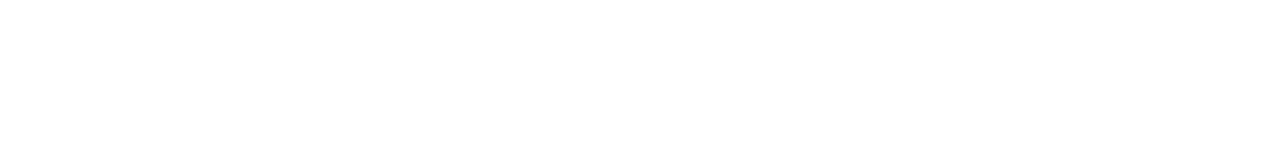
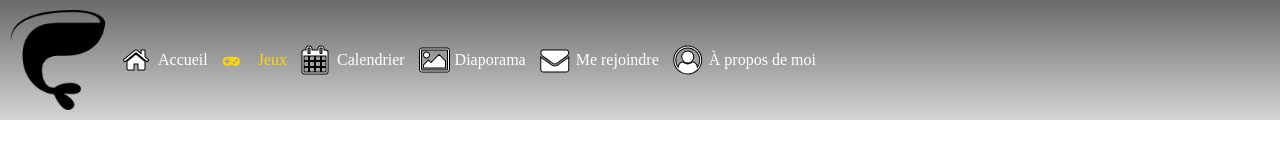
Before and after one commit to Henri-Cloutier/PFI, a plain HTML site: page jeux.html in a window 1280 px wide. Drawn offline with Linux system fonts and the light colour scheme.

Commit message:
navigation

```diff
--- a/jeux.html
+++ b/jeux.html
@@ -4,9 +4,52 @@
     <meta charset="UTF-8">
     <meta http-equiv="X-UA-Compatible" content="IE=edge">
     <meta name="viewport" content="width=device-width, initial-scale=1.0">
+    <link rel="stylesheet" href="css/site.css">
+    <link rel="stylesheet" href="css/navigation.css">
+    <link rel="stylesheet" href="css/jeux.css">
     <title>Jeux</title>
 </head>
 <body>
-
+    <div class="main">
+        <div class="menus">
+            <div class="siteIcon"></div>
+            <a class="menu" href="index.html">
+                <i class="icon fa fa-home" title="Accueil"></i>
+                <div class="menuText">
+                    Accueil
+                </div>
+            </a>
+            <a class="menu selected" href="jeux.html">
+                <i class="fa fa-gamepad" aria-hidden="true"></i>
+                <div class="menuText">
+                    Jeux
+                </div>
+            </a>
+            <a class="menu" href="calendrier-2023.html">
+                <i class="icon fa fa-calendar" title="Calendrier"></i>
+                <div class="menuText">
+                    Calendrier
+                </div>
+            </a>
+            <a class="menu" href="diaporama.html">
+                <i class="icon fa fa-picture-o" title="Diaporama"></i>
+                <div class="menuText">
+                    Diaporama
+                </div>
+            </a>
+            <a class="menu" href="./merejoindre.html">
+                <i class="icon fa fa-envelope" title="Me rejoindre"></i>
+                <div class="menuText">
+                    Me rejoindre
+                </div>
+            </a>
+            <a class="menu" href="./about.html">
+                <i class="icon fa fa-user-circle-o" title="À propos de moi"></i>
+                <div class="menuText">
+                    À propos de moi
+                </div>
+            </a>
+        </div>
+    </div>
 </body>
 </html>
```
Also changed, not shown: about.html (+1 -1 lines), calendrier-2023.html (+1 -1 lines), diaporama.html (+9 -9 lines), index.html (+8 -8 lines), merejoindre.html (+1 -7 lines), css/jeux.css (added).
